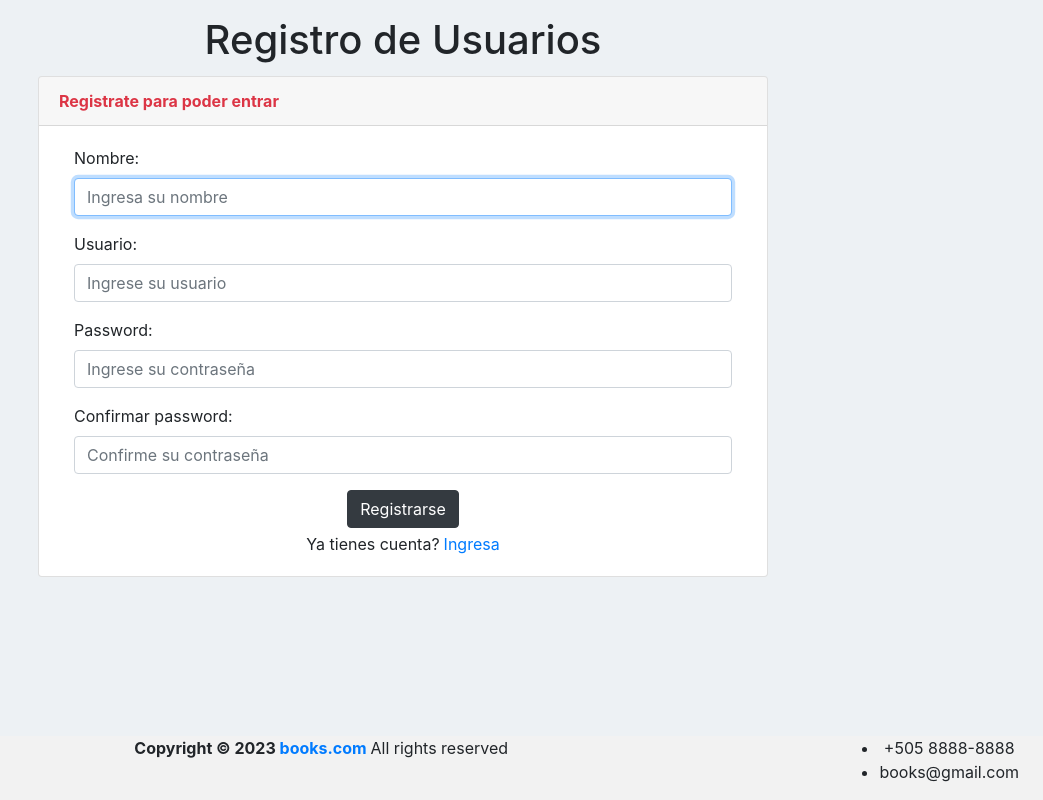
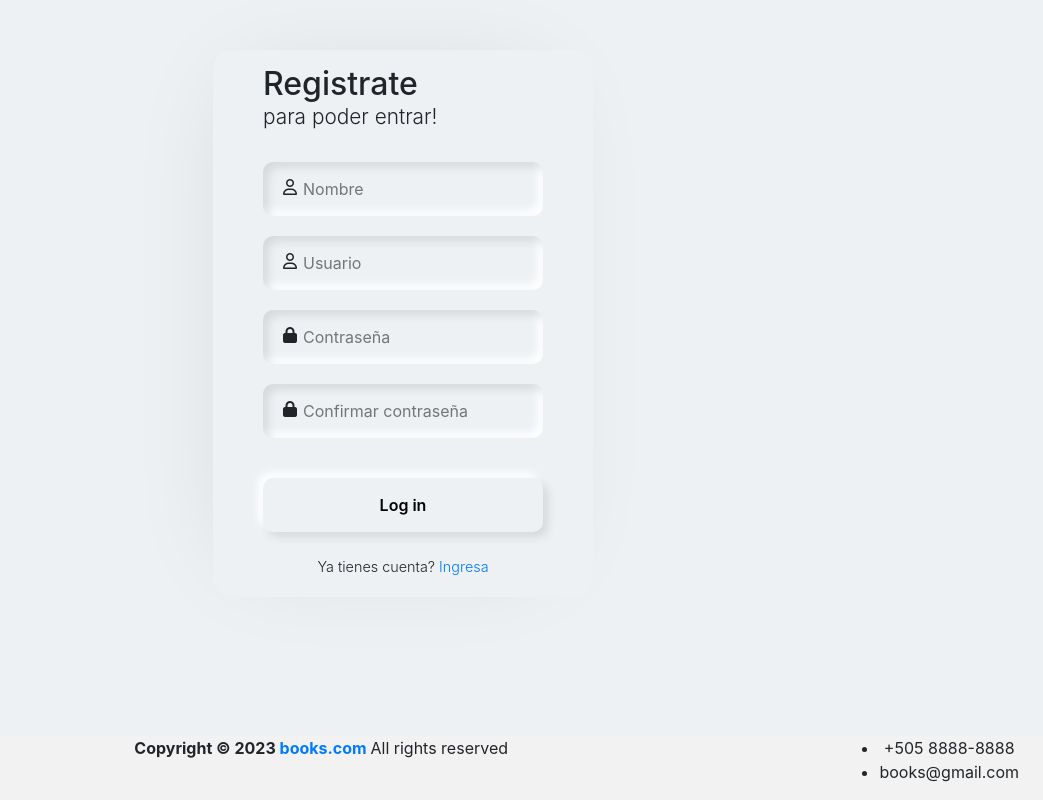
Before and after one commit to jerryespi13/cs50w-project1, a Flask app: page /register in a window 1280 px wide. Shown: the whole page, without its empty margins (237-1280 px from the left). Run offline with Flask 3, Linux system fonts and the light colour scheme; some libraries are stand-ins or nearby versions.

Commit message:
mejorando vista register

```diff
--- a/static/css/style.css
+++ b/static/css/style.css
@@ -30,7 +30,7 @@ body{
 }
 
 .login{
-    margin: 100px auto;
+    margin: 50px auto 100px auto;
     position: relative;
     width: 380px;
     padding: 20px 50px 20px;
--- a/templates/login.html
+++ b/templates/login.html
@@ -26,11 +26,11 @@ Login
                             {% endwith %}
         <h2>Hola! <br><span>Bienvenido!</span></h2>
         <div class="inputBox">
-          <input type="text" name="username" placeholder="Usuario">
+          <input type="text" name="username" placeholder="Usuario" autocomplete="off">
           <i class="fa-regular fa-user"></i>
         </div>
         <div class="inputBox">
-          <input type="password" name="password" placeholder="Contraseña">
+          <input type="password" name="password" placeholder="Contraseña" autocomplete="off">
           <i class="fa-solid fa-lock"></i>
         </div>
         <div class="inputBox">
--- a/templates/register.html
+++ b/templates/register.html
@@ -3,25 +3,16 @@
 Registro
 {% endblock %}
 {% block main%}
-
-        <h1 class="text-center pt-3 pb-1">Registro de Usuarios</h1>
-        <div class="row pb-3">
-            <div class="col-xl-8 col-lg-8 col-md-11 col-sm-12 mx-auto">
-                <div class="card">
-                    <div class="card-header text-danger font-weight-bold">
-                        Registrate para poder entrar
-                    </div>
-                    <div class="card-body">
-                        <form method="POST" action="/register">
-
-                            <!-- Mensajes Flash -->
-                            <div class="container ">
+<div class="login">
+    <form method="post" action="/register">
         {% with messages = get_flashed_messages() %}
         {% if messages %}
-                                <div class="alert alert-danger alert-dismissible fade show flashes"
+        <div
+            class="alert alert-primary alert-dismissible fade show flashes"
             role="alert">
             {% for message in messages %}
-                                    <button type="button" class="close" data-dismiss="alert"
+            <button type="button" class="close"
+                data-dismiss="alert"
                 aria-label="Close">
                 <span aria-hidden="true">&times;</span>
             </button>
@@ -30,55 +21,33 @@ Registro
         </div>
         {% endif %}
         {% endwith %}
-                                <script>
-                                    $(".alert").alert();
-                                </script>
-
-                            <div class="mb-3">
-                                <label for="name" class="form-label">Nombre:</label>
-                                <input type="text" autocomplete="off"
-                                    class="form-control" name="name" id="name"
-                                    placeholder="Ingresa su nombre" autofocus>
+        <h2>Registrate <br><span>para poder entrar!</span></h2>
+        <div class="inputBox">
+            <input type="text" name="name" placeholder="Nombre" id="name"
+                autocomplete="off">
+            <i class="fa-regular fa-user"></i>
         </div>
-
-                            <div class="mb-3">
-                                <label for="username" class="form-label">Usuario:</label>
-                                <input type="text" autocomplete="off"
-                                    class="form-control" name="username"
-                                    id="username"
-                                    placeholder="Ingrese su usuario">
+        <div class="inputBox">
+            <input type="text" name="username" placeholder="Usuario"
+                id="username" autocomplete="off">
+            <i class="fa-regular fa-user"></i>
         </div>
-
-                            <div class="mb-3">
-                                <label for="password" class="form-label">Password:</label>
-                                <input type="password" autocomplete="off"
-                                    class="form-control" name="password"
-                                    id="password"
-                                    placeholder="Ingrese su contraseña">
+        <div class="inputBox">
+            <input type="password" name="password" placeholder="Contraseña"
+                id="password" autocomplete="off">
+            <i class="fa-solid fa-lock"></i>
         </div>
-
-                            <div class="mb-3">
-                                <label for="confirmation"
-                                    class="form-label">Confirmar password:</label>
-                                <input type="password" class="form-control"
-                                    autocomplete="off" name="confirmation"
-                                    id="confirmation"
-                                    placeholder="Confirme su contraseña">
+        <div class="inputBox">
+            <input type="password" name="confirmation" placeholder="Confirmar contraseña"
+                id="confirmation" autocomplete="off">
+            <i class="fa-solid fa-lock"></i>
         </div>
-
-                            <div class="boton d-flex justify-content-center">
-                                <button type="submit" name="registrarse"
-                                class="btn btn-dark"><i class="bi bi-person-bounding-box"></i>
-                                Registrarse</button>
+        <div class="inputBox">
+            <input type="submit" value="Log in">
         </div>
-
     </form>
-                        <span class="d-flex justify-content-center pt-1">Ya tienes cuenta? <a class="pl-1" href="/login" id="login">Ingresa</a></span>
-                    </div>
-                </div>
-            </div>
-        </div>
-
+    <span class="d-flex justify-content-center pt-1">Ya tienes cuenta? <a
+            class="pl-1" href="/login" id="login">Ingresa</a></span>
 </div>
 
 {% endblock %}
```
Lines whose indentation alone changed are shown as unchanged.
